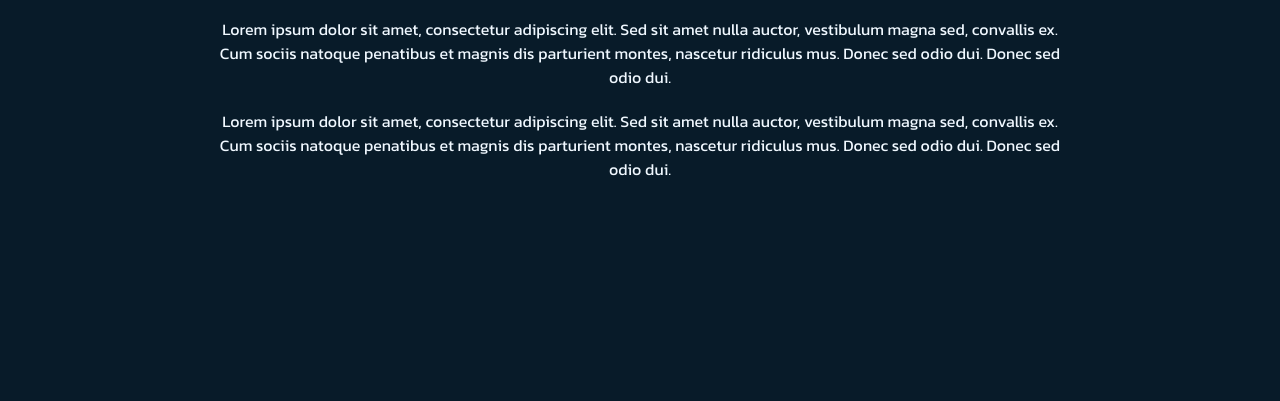
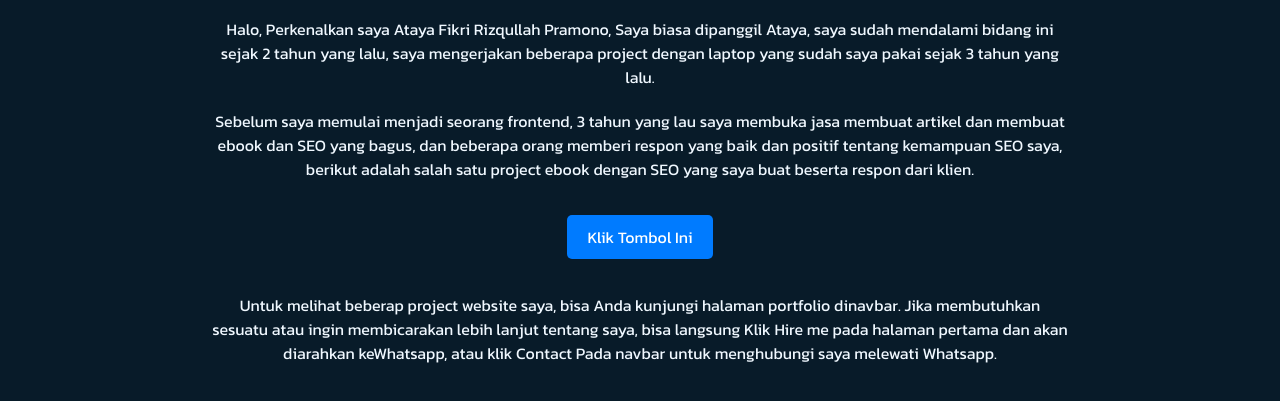
Before and after one commit to atayap/atayafik, a plain HTML site: page about.html in a window 1280 px wide. Shown: the part 177-578 px from the top of the page. Drawn offline with nearby package versions, Linux system fonts and the light colour scheme.

Commit message:
Nambah About

```diff
--- a/about.html
+++ b/about.html
@@ -20,8 +20,12 @@
     </header>
     <div class="about-content">
         <h1>About Me</h1>
-        <p>Lorem ipsum dolor sit amet, consectetur adipiscing elit. Sed sit amet nulla auctor, vestibulum magna sed, convallis ex. Cum sociis natoque penatibus et magnis dis parturient montes, nascetur ridiculus mus. Donec sed odio dui. Donec sed odio dui.</p>
-        <p>Lorem ipsum dolor sit amet, consectetur adipiscing elit. Sed sit amet nulla auctor, vestibulum magna sed, convallis ex. Cum sociis natoque penatibus et magnis dis parturient montes, nascetur ridiculus mus. Donec sed odio dui. Donec sed odio dui.</p>
+        <p>Halo, Perkenalkan saya Ataya Fikri Rizqullah Pramono, Saya biasa dipanggil Ataya, saya sudah mendalami bidang ini sejak 2 tahun yang lalu, saya mengerjakan beberapa project dengan laptop yang sudah saya pakai sejak 3 tahun yang lalu.</p>
+        <p>Sebelum saya memulai menjadi seorang frontend, 3 tahun yang lau saya membuka jasa membuat artikel dan membuat ebook dan SEO yang bagus, dan beberapa orang memberi respon yang baik dan positif tentang kemampuan SEO saya, berikut adalah salah satu project ebook dengan SEO yang saya buat beserta respon dari klien.</p>
+        <br>
+        <p><a href="https://drive.google.com/drive/folders/1G-6h-ZzRDuOxWpeVEkBWmmo6T4fYN1Rj?usp=drive_link" class="view-button">Klik Tombol Ini</a></p>
+        <br>
+        <p>Untuk melihat beberap project website saya, bisa Anda kunjungi halaman portfolio dinavbar. Jika membutuhkan sesuatu atau ingin membicarakan lebih lanjut tentang saya, bisa langsung Klik Hire me pada halaman pertama dan akan diarahkan keWhatsapp, atau klik Contact Pada navbar untuk menghubungi saya melewati Whatsapp.</p>
     </div>
 </body>
 </html>
```
